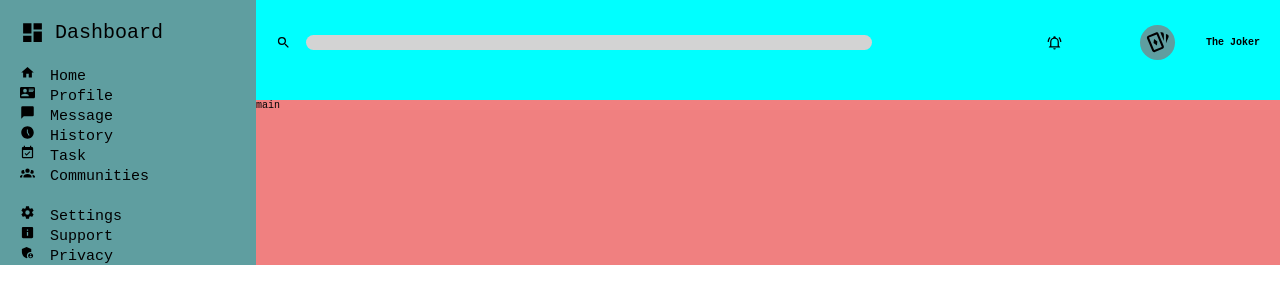
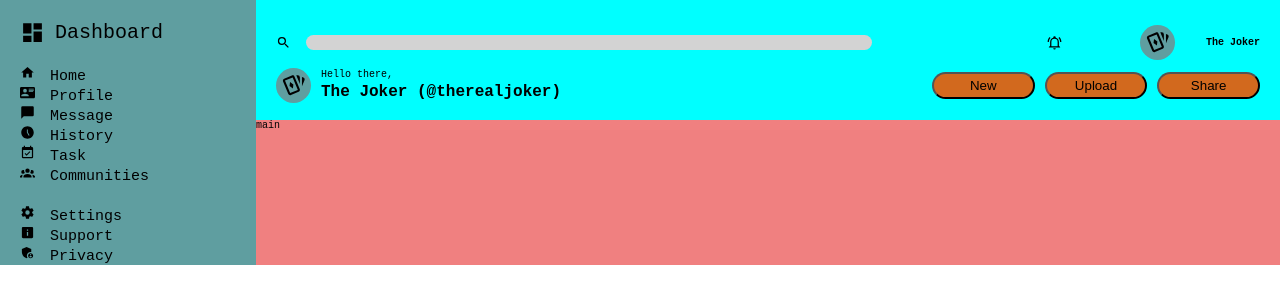
Before and after one commit to eramaan/dashboard-project, a plain HTML site: page index.html in a window 1280 px wide. Drawn offline with Linux system fonts and the light colour scheme.

Commit message:
completed the header

```diff
--- a/index.html
+++ b/index.html
@@ -20,7 +20,20 @@
                     <p><strong>The Joker</strong></p>
                 </div>
             </div>
-            <div id="head-second-row"></div>
+            <div id="head-second-row">
+                <div id="user-welcome">
+                    <div id="user-welcome-icon">
+                        <img class="user-icon" src="icons/cards-playing-outline.svg" alt="">
+                    </div>
+                    <p id="hi">Hello there,</p>
+                    <p id="user"><strong>The Joker (@therealjoker)</strong></p>
+                </div>
+                <div id="button-box">
+                    <button id="btn1">New</button>
+                    <button id="btn2">Upload</button>
+                    <button id="btn3">Share</button>
+                </div>
+            </div>
         </div>
         <div id="sidebar">
             <div id="logo"><img src="icons/view-dashboard.svg" alt=""><p>Dashboard</p></div>
--- a/style.css
+++ b/style.css
@@ -11,7 +11,7 @@ html {
 
 #container {
     display: grid;
-    grid-template-rows: 100px auto;
+    grid-template-rows: 120px auto;
     grid-template-columns: 1fr 4fr;
 }
 #header {
@@ -55,7 +55,8 @@ li {
 #nav ul li img,
 #settings ul li img,
 #search-box img,
-#user-box img {
+#user-box img,
+#user-welcome img {
     height: 15px;
     padding-right: 15px;
 }
@@ -80,11 +81,13 @@ li {
     justify-items: center;
     grid-template-columns: 1fr 1fr auto;
 }
-#user-box .user-icon {
+#user-box .user-icon,
+#user-welcome .user-icon {
     height: 25px;
     padding: 0;
 }
-#user-box div {
+#user-box div,
+#user-welcome-icon {
     background-color: cadetblue;
     border-radius: 50%;
     height: 35px;
@@ -93,3 +96,34 @@ li {
     align-content: center;
     justify-items: center;
 }
+#head-second-row {
+    display: grid;
+    grid-template-columns: 2fr 1fr;
+    align-content: center;
+    align-items: center;
+}
+#user-welcome {
+    display: grid;
+    grid-template-columns: min-content auto;
+    align-items: center;
+}
+#user-welcome-icon {
+    grid-row: span 2;
+}
+#user-welcome p {
+    padding-left: 10px;
+}
+#user-welcome #user{
+    font-size: 1.6rem;
+
+}
+#button-box {
+    display: grid;
+    grid-template-columns: repeat(3, 1fr);
+    gap: 10px;
+}
+#button-box button {
+    background-color: chocolate;
+    border-radius: 15px;
+    padding: 4px 8px;
+}
```
